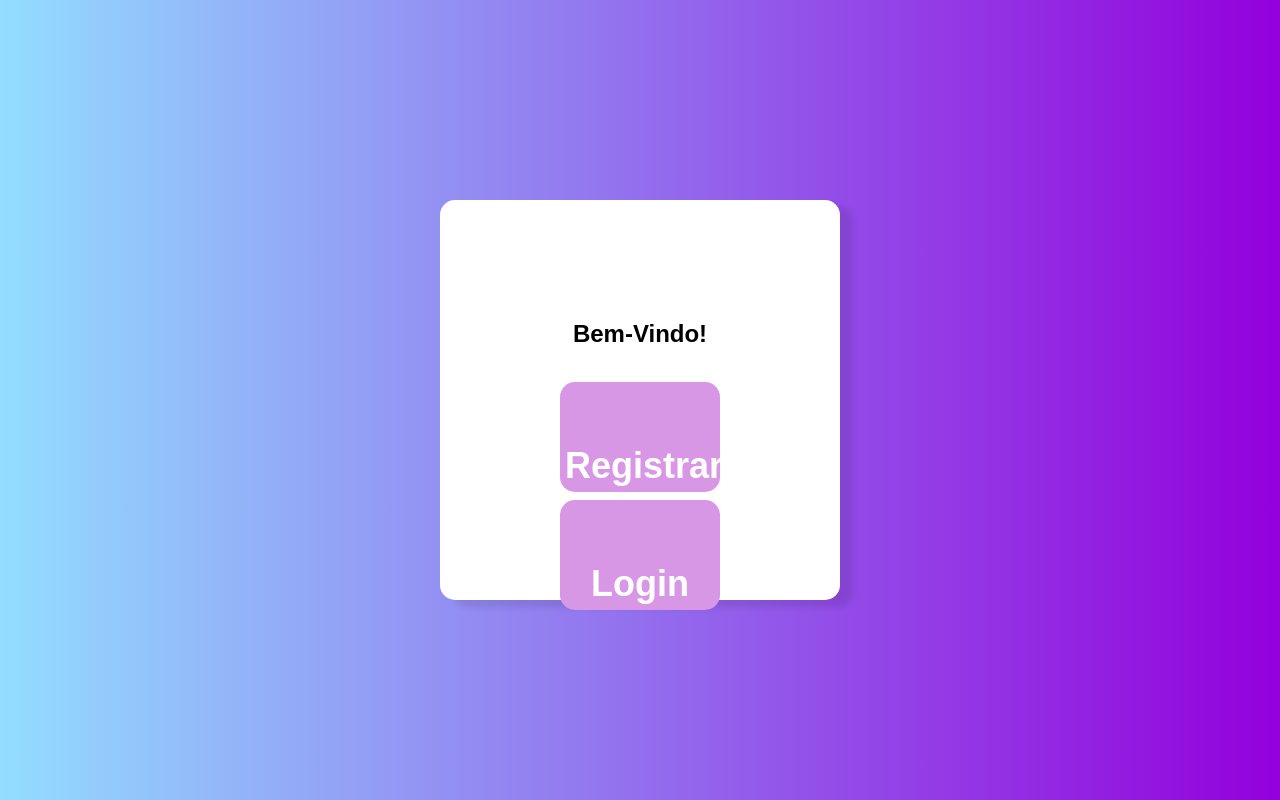
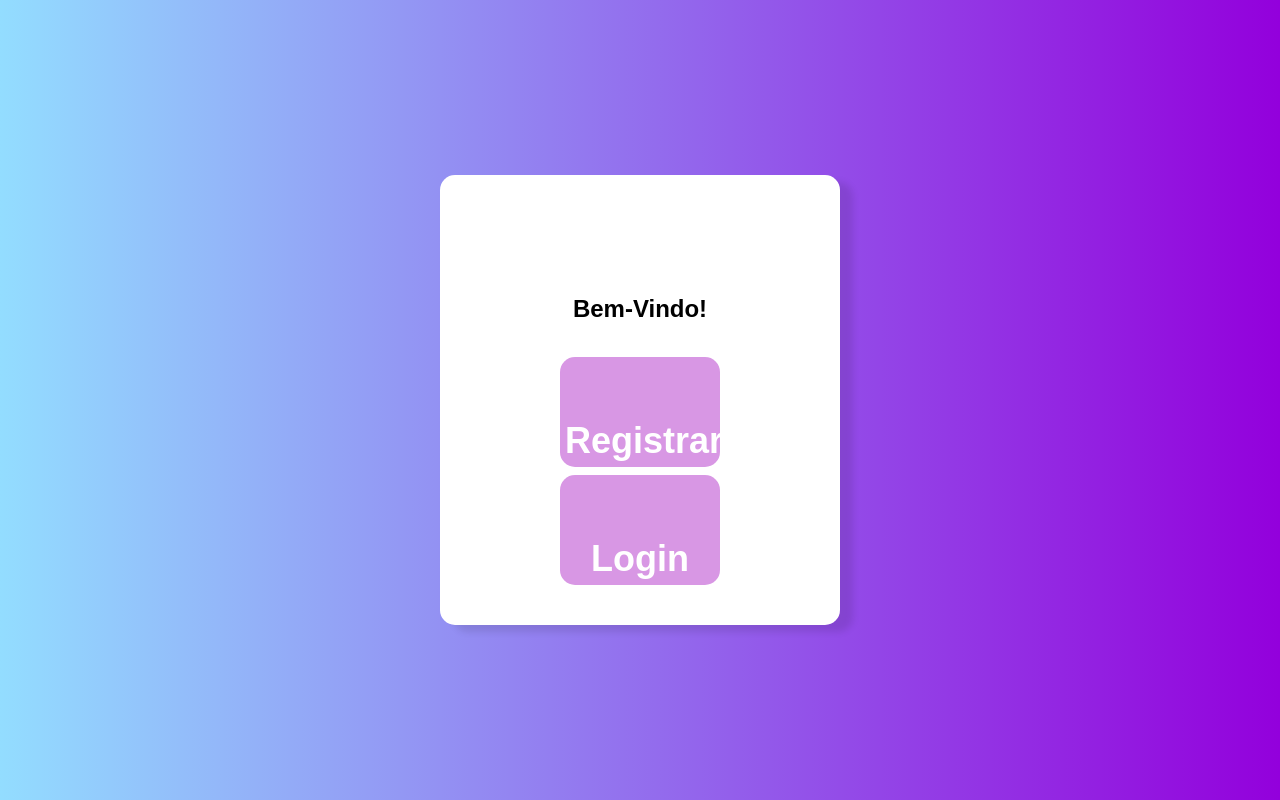
Before and after one commit to Black-Oper/web-flask, a Flask app: page / in a window 1280 px wide. Run offline with Flask 3, Linux system fonts and the light colour scheme.

```diff
--- a/forms.py
+++ b/forms.py
@@ -2,7 +2,6 @@ from flask_wtf import FlaskForm
 from wtforms import StringField, PasswordField, SubmitField, DateField, TextAreaField, SelectField
 from wtforms.validators import DataRequired, Length
 from models import StatusEnum
-
 
 class RegisterForm(FlaskForm):
     # Define os campos e usa 'validators' para validação
--- a/main.py
+++ b/main.py
@@ -65,12 +65,13 @@ def login():
 @app.route('/logout')
 def logout():
     logout_user()
-    return redirect(url_for('login'))
+    return redirect(url_for('index'))
 
 # Rota para dashboard
 @app.route('/dashboard', methods=['GET'])
 @login_required
 def dashboard():
+    users = User.query.all()
     filter_status = request.args.get('filter')
 
     if filter_status:
@@ -79,7 +80,6 @@ def dashboard():
         events = Event.query.filter_by(user_id=current_user.id).all()
 
     return render_template('dashboard.html', events=events, filter=filter_status)
-
 # Rota para criar um novo evento
 @app.route('/new_event', methods=['GET', 'POST'])
 @login_required
@@ -140,10 +140,6 @@ def edit_event(event_id):
 
     event = Event.query.get(event_id)
 
-    # Verifica se o evento pertence ao usuário logado
-    if event.user_id != current_user.id:
-        return redirect(url_for('dashboard'))
-
     form = EventForm()
 
     if form.validate_on_submit():
@@ -171,9 +167,6 @@ def delete_event(event_id):
 
     event = Event.query.get_or_404(event_id)
 
-    if event.user_id != current_user.id:
-        return redirect(url_for('dashboard'))
-
     db.session.delete(event)
     db.session.commit()
 
--- a/static/css/style.css
+++ b/static/css/style.css
@@ -7,10 +7,9 @@ body {
     min-height: 100vh;
     margin: 0;
 }
-
-.container {
+section {
     width: 200px;
-    height: 200px;
+    height: 250px;
     background: #ffffff;
     padding: 100px;
     border-radius: 15px;
--- a/templates/edit_event.html
+++ b/templates/edit_event.html
@@ -28,13 +28,11 @@
                 {{ form.event_description(class="form-control", placeholder="Evento...") }}
 
                 <br>
-                ja volto
-                vou deixar aqui orline
                 {{ form.event_status.label(class="form-label") }}
                 {{ form.event_status(class="form-select") }}
 
                 <br>
-                <button {{ form.submit(class="btn btn-primary")}}>Editar</button>
+                <button {{ form.submit(class="btn btn-primary")}}> Aplicar </button>
 
             </form>
             <br>
--- a/templates/index.html
+++ b/templates/index.html
@@ -2,11 +2,11 @@
 <html lang="en">
 <head>
     <meta charset="UTF-8">
-    <title>Bem-Vindo!</title>
+    <title>Index</title>
     <link rel="stylesheet" href="/static/css/style.css" type="text/css">
 </head>
 <body>
-    <section class="container"></div>
+    <section>
         <h2>Bem-Vindo!</h2>
         <form>
             <div>
--- a/templates/register.html
+++ b/templates/register.html
@@ -3,7 +3,7 @@
 <head>
     <meta charset="UTF-8">
     <meta name="viewport" content="width=device-width, initial-scale=1.0">
-    <title>Document</title>
+    <title>Register</title>
     <link href="https://cdn.jsdelivr.net/npm/bootstrap@5.3.3/dist/css/bootstrap.min.css" rel="stylesheet" integrity="sha384-QWTKZyjpPEjISv5WaRU9OFeRpok6YctnYmDr5pNlyT2bRjXh0JMhjY6hW+ALEwIH" crossorigin="anonymous">
 </head>
 <body class="bg-secondary">
```
Also changed, not shown: instance/event_manager.db, models.py (line endings or trailing spaces).
